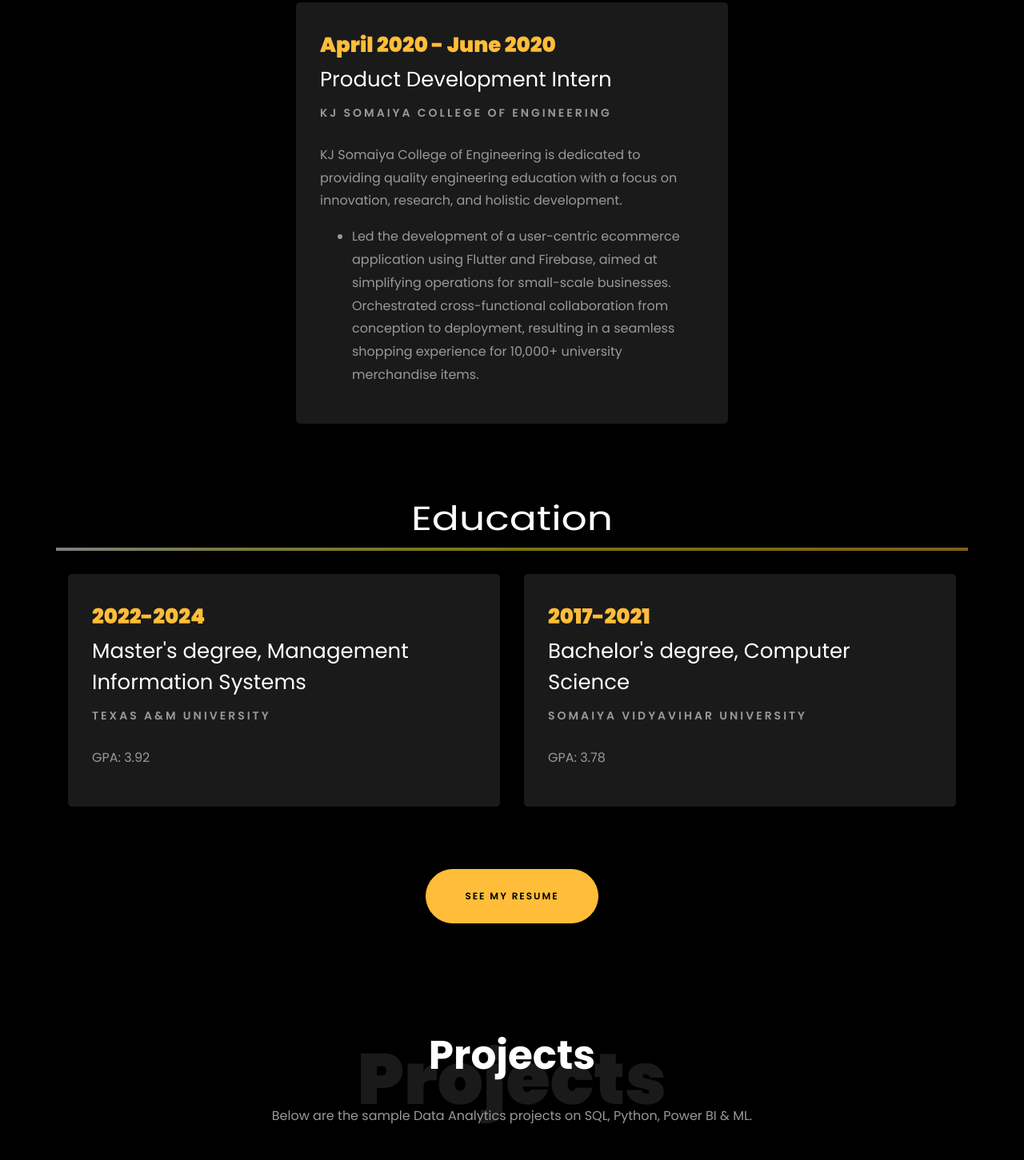
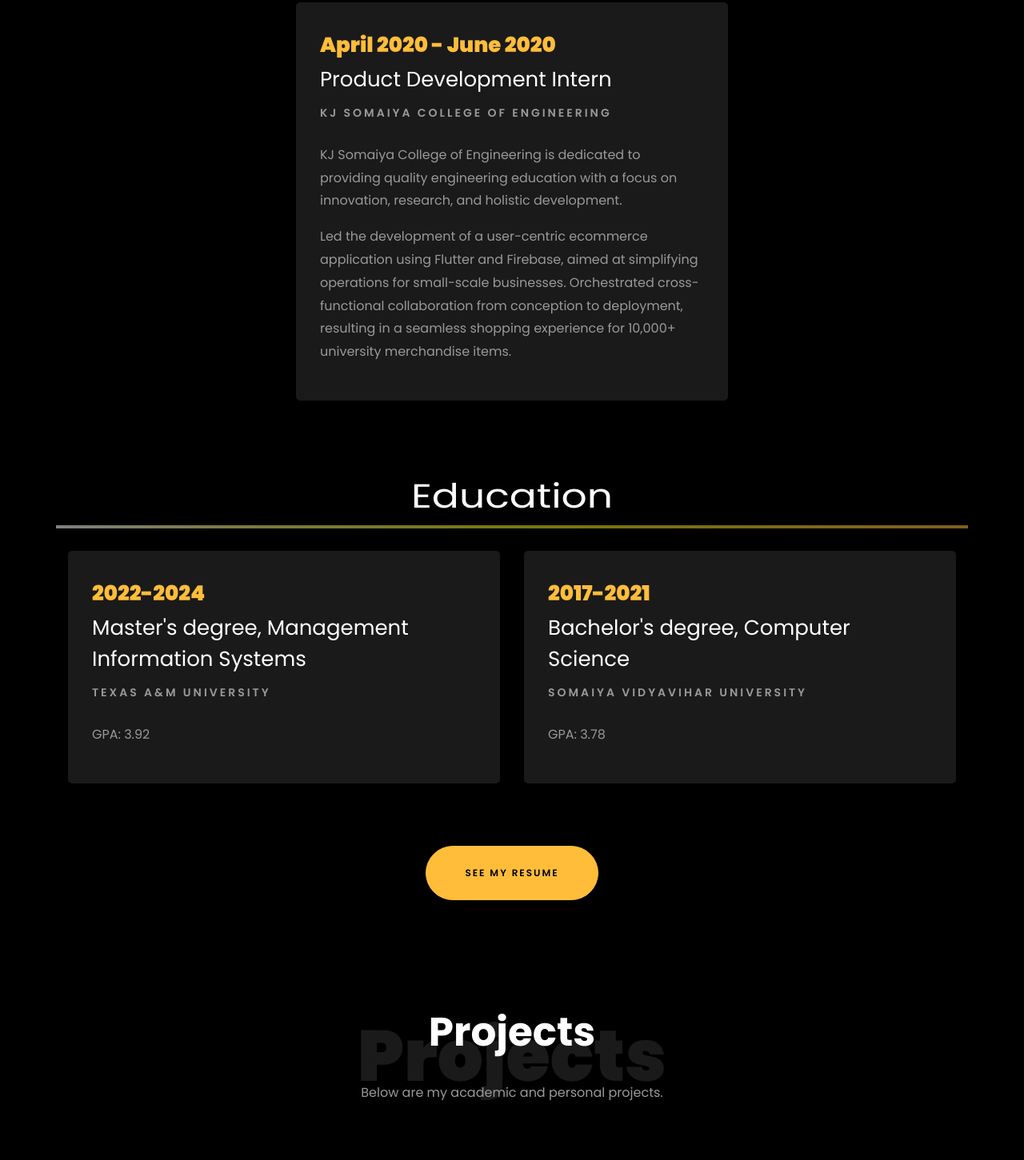
Before and after one commit to neel244/neel244.github.io, a plain HTML site: page index.html in a window 1280 px wide. Shown: the part 3689-5140 px from the top of the page at 80% size. Drawn offline with Linux system fonts and the light colour scheme; files whose address does not match are found by name.

Commit message:
update 2 19th march 2024

```diff
--- a/index.html
+++ b/index.html
@@ -350,7 +350,7 @@
 						<p class="mt-4">Northwestern Mutual is a financial services company providing insurance, investment, and advisory solutions to help individuals and businesses achieve financial security and success.
 
 								<p>
-									At Northwestern Mutual, I led initiatives in product management and data analysis. Spearheaded the establishment of data platforms to address business inquiries and optimize operational efficiency. Coordinated cross-functional teams and implemented strategies to enhance data accuracy and accessibility. Additionally, I drove initiatives in server maintenance automation to ensure streamlined operations and system stability.
+									At Northwestern Mutual, I led initiatives in product management and data analysis. Spearheaded the establishment of data platforms to address business inquiries and optimize operational efficiency. Coordinated cross-functional teams and implemented strategies to enhance data accuracy and accessibility.
 							    </p>
 
 						</p>
@@ -408,10 +408,10 @@
 						<h2>Product Development Intern</h2>
 						<span class="position">KJ Somaiya College of Engineering</span>
 						<p class="mt-4">KJ Somaiya College of Engineering is dedicated to providing quality engineering education with a focus on innovation, research, and holistic development.
-							<ul>
-								<li>Led the development of a user-centric ecommerce application using Flutter and Firebase, aimed at simplifying operations for small-scale businesses. Orchestrated cross-functional collaboration from conception to deployment, resulting in a seamless shopping experience for 10,000+ university merchandise items.</li>
 
-							</ul>
+								<p>Led the development of a user-centric ecommerce application using Flutter and Firebase, aimed at simplifying operations for small-scale businesses. Orchestrated cross-functional collaboration from conception to deployment, resulting in a seamless shopping experience for 10,000+ university merchandise items.</p>
+
+
 					</div>
 
 				</div>
@@ -462,7 +462,7 @@
           <div class="col-md-7 heading-section text-center ftco-animate">
             <h1 class="big big-2">Projects</h1>
             <h2 class="mb-4">Projects</h2>
-            <p>Below are the sample Data Analytics projects on SQL, Python, Power BI & ML.</p>
+            <p>Below are my academic and personal projects.</p>
           </div>
         </div>
         <div class="row d-flex">
```
